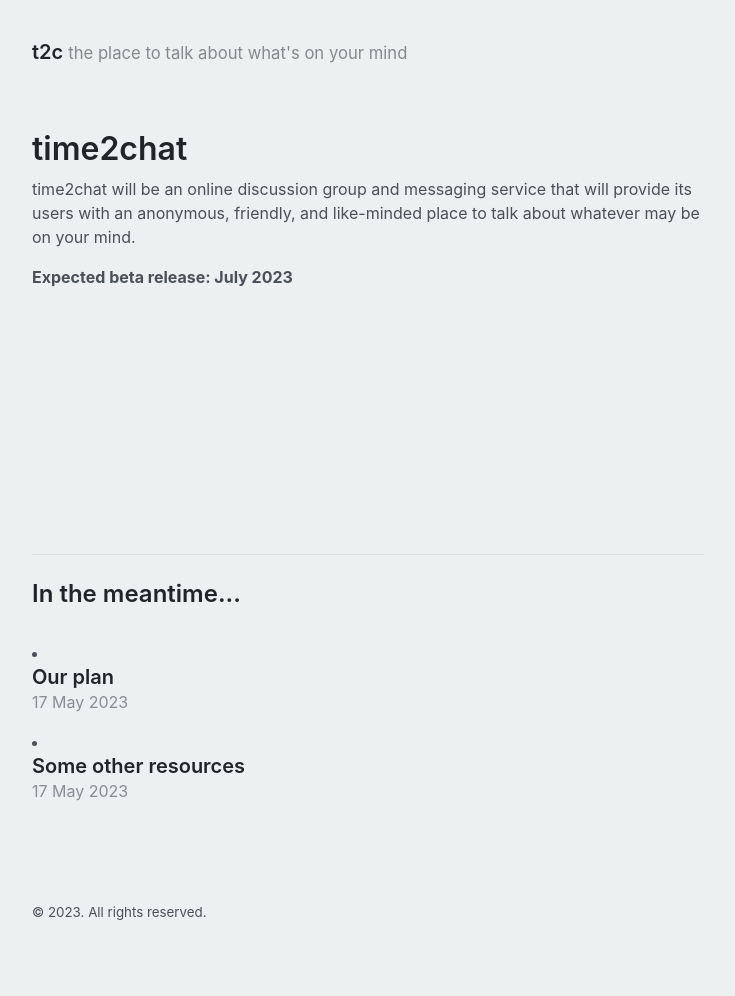
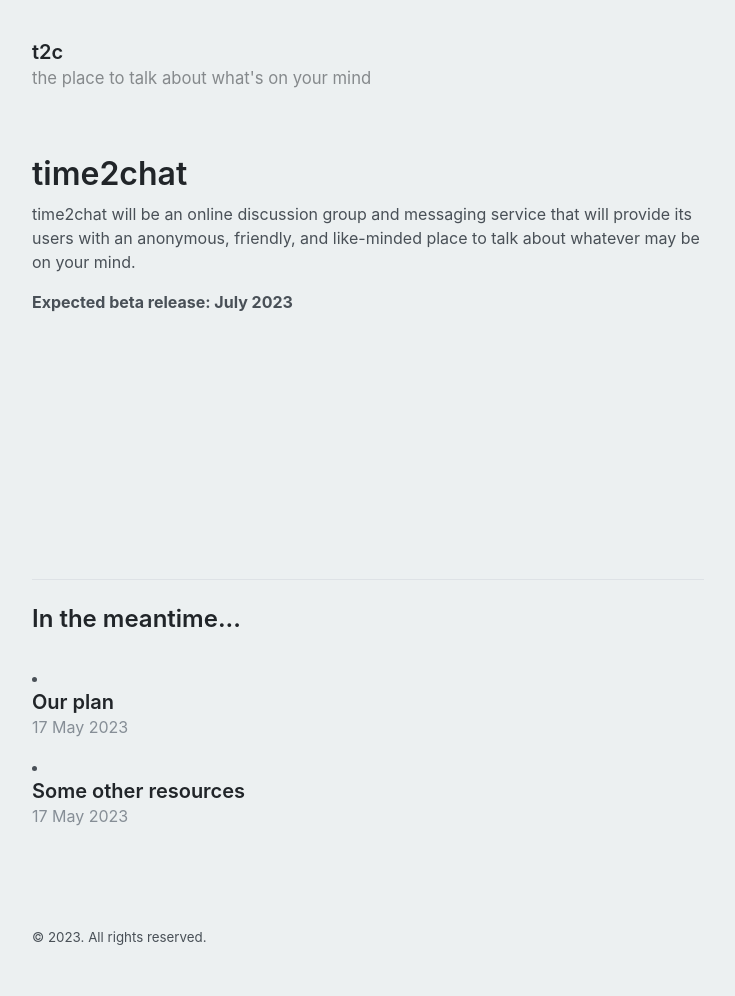
Before and after one commit to KRoperUK/time2chat, a Jekyll site: the page built from index.html, in a window 1280 px wide. Shown: the whole page, without its empty margins (272-1007 px from the left). Built offline with Jekyll 4.4.1, drawn with Linux system fonts in a browser that asks for light colours; the list of posts is cut into pages by our own code; before the commit the page ends 971 px from its top, so only the background shows below that.

Commit message:
Br in tagline

```diff
--- a/_layouts/default.html
+++ b/_layouts/default.html
@@ -9,7 +9,7 @@
       <header class="masthead">
         <h3 class="masthead-title">
           <a href="{{ site.baseurl }}/" title="Home">{{ site.title }}</a>
-          <small>{{ site.tagline }}</small>
+          <br><small>{{ site.tagline }}</small>
         </h3>
       </header>
 
```
